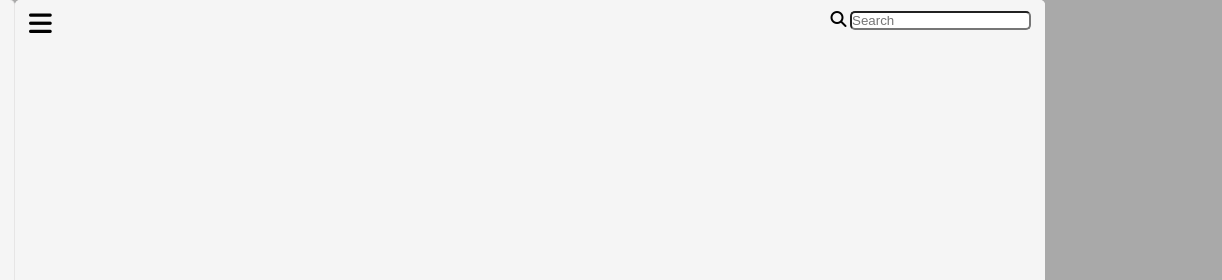
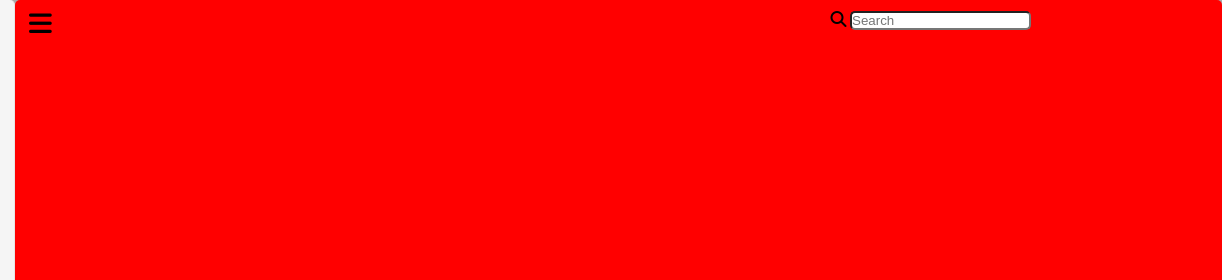
Before and after one commit to asbhogal/Whiskey-Supplier-Admin-Dashboard, a plain HTML site: page index.html in a window 1280 px wide. Shown: the top 280 px of the page, 235-1457 px from the left, 1222 px wide, since content can reach past the window. Drawn offline with Linux system fonts and the light colour scheme.

Commit message:
amendments

```diff
--- a/partials/_globals.scss
+++ b/partials/_globals.scss
@@ -24,7 +24,7 @@ body {
                 background-color: $dark-mode-primary-color;
                 border-radius: 5px;
             }
-            .log-out-btn:hover {
+            .log-out-btn a:hover {
                 border-radius: 5px;
                 background-color: $dark-mode-primary-color;
             }
--- a/style.scss
+++ b/style.scss
@@ -3,9 +3,9 @@
 .dashboard {
     position: relative;
     left: 250px;
-    background-color: $light-mode-panel-color;
+    background-color: red;
     min-height: 100vh;
-    width: calc(100% - 250px);
+    width: calc(100% - 73px);
     padding: 10px 14px;
     transition: $transition-05;
     .top {
@@ -16,7 +16,6 @@
         left: 250px;
         padding: 10px 14px;
         width: calc(100% - 250px);
-        background-color: $light-mode-panel-color;
         transition: $transition-05;
         .sidebar-toggle {
             font-size: 26px;
```
Also changed, not shown: dist/style.css, 1 other file.
